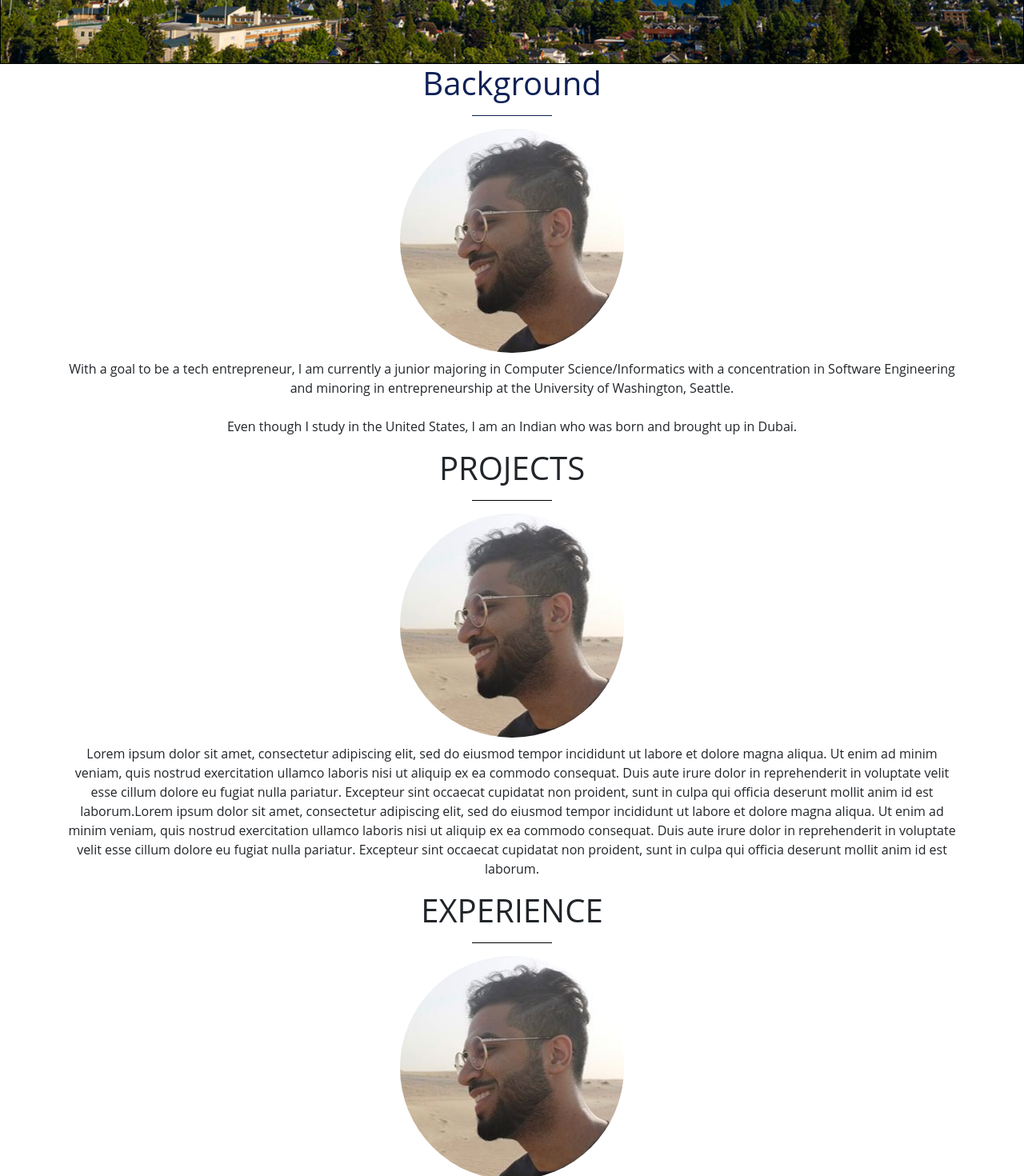
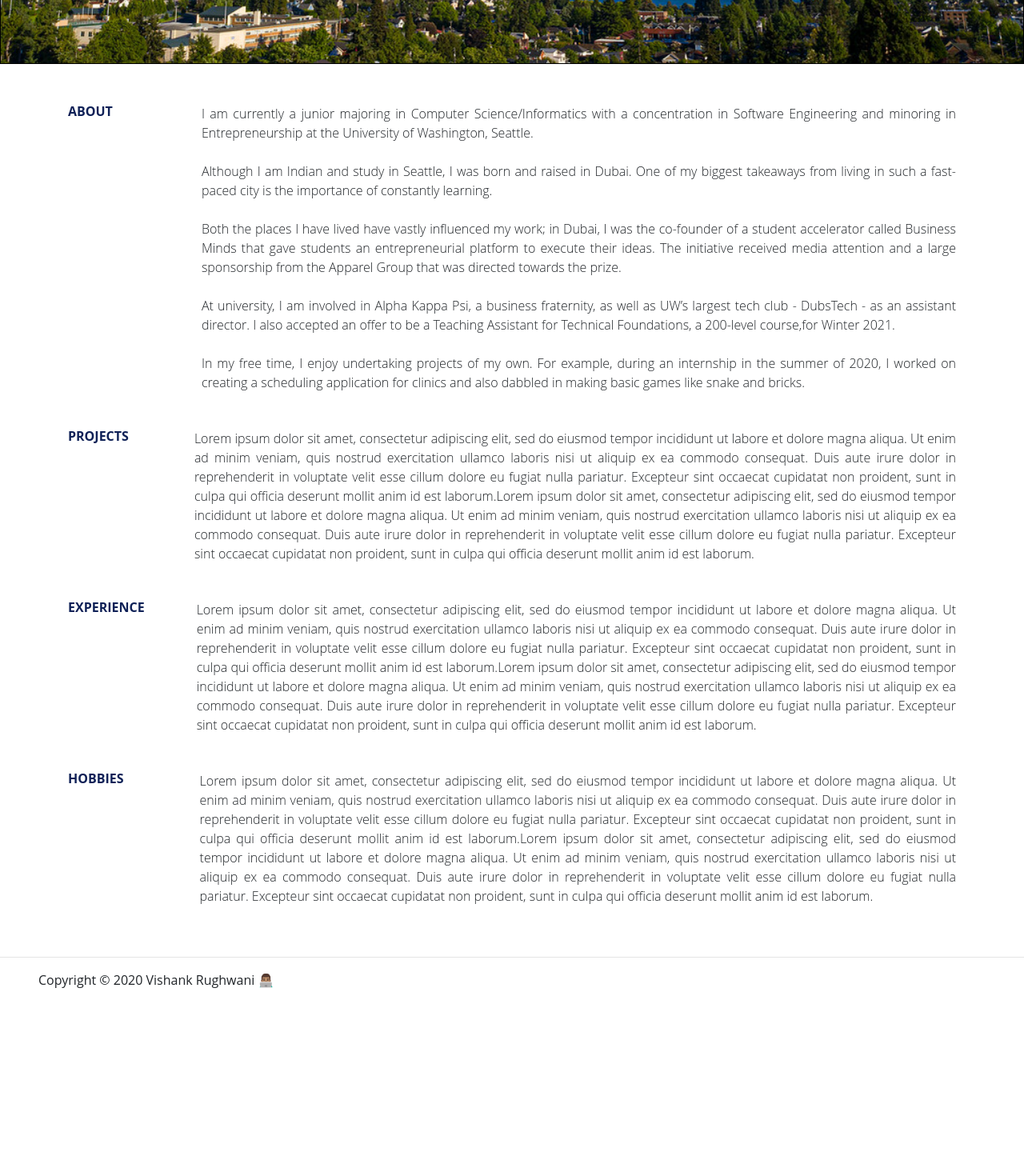
Before and after one commit to vishankrug/personal-website, a React (Create React App) app: page / in a window 1280 px wide. Shown: the part 720-2190 px from the top of the page at 80% size. After the commit the page ends 1973 px from the top, so only its background shows below. Built offline with nearby package versions, Linux system fonts and the light colour scheme.

Commit message:
About page done

```diff
--- a/src/App.css
+++ b/src/App.css
@@ -76,7 +76,20 @@
 }
 
 .text {
-  padding-top: .5rem;
+  text-align: justify;
+  font-weight: lighter;
+}
+.about{
+  margin-left: 111px;
+}
+.projects{
+  margin-left: 82px;
+}
+.experience{
+  margin-left: 65px;
+}
+.hobbies {
+  margin-left: 95px;
 }
 
 .header-flex{
@@ -100,7 +113,9 @@
 }
 
 .title{
+  font-size: 1rem;
   color: #0F2157;
+  font-weight: bolder;
 }
 
 .navbarIcon{
@@ -117,3 +132,13 @@
   font-size: 1.5rem;
   background-color: transparent;
 }
+
+.homepage{
+  display: flex;
+  flex-direction: row;
+  margin-top: 30px;
+}
+
+.firstitem{
+  margin-top: 50px;
+}
--- a/src/Homepage.js
+++ b/src/Homepage.js
@@ -1,13 +1,25 @@
 export function About(){
+    /*
+    <div>
+        <img className="rounded-circle people_image" src={"./vishank.jpeg"}  alt={"Vishank"}/>
+    </div>
+    */
     return(
         <div className="homepage firstitem">
-            <h1 className="title">Background</h1>
-            <hr className="title" size="100" width="100" color="#0F2157" />
+            <h1 className="title">ABOUT</h1>
             <div>
-                <img className="rounded-circle people_image" src={"./vishank.jpeg"}  alt={"Vishank"}/>
+
+                <p className = "text about">I am currently a junior majoring in Computer Science/Informatics with a concentration in Software Engineering and minoring in Entrepreneurship at the University of Washington, Seattle.
+                <br/><br/>
+                Although I am Indian and study in Seattle, I was born and raised in Dubai. One of my biggest takeaways from living in such a fast-paced city is the importance of constantly learning.
+                <br/><br/>
+                Both the places I have lived have vastly influenced my work; in Dubai, I was the co-founder of a student accelerator called Business Minds that gave students an entrepreneurial platform to execute their ideas. The initiative received media attention and a large sponsorship from the Apparel Group that was directed towards the prize.
+                <br/><br/>
+                At university, I am involved in Alpha Kappa Psi, a business fraternity, as well as UW’s largest tech club - DubsTech - as an assistant director. I also accepted an offer to be a Teaching Assistant for Technical Foundations, a 200-level course,for Winter 2021.
+                <br/><br/>
+                In my free time, I enjoy undertaking projects of my own. For example, during an internship in the summer of 2020, I worked on creating a scheduling application for clinics and also dabbled in making basic games like snake and bricks.
+                </p>
             </div>
-            <p className = "text">With a goal to be a tech entrepreneur, I am currently a junior majoring in Computer Science/Informatics with a concentration in Software Engineering and minoring in entrepreneurship at the University of Washington, Seattle.
-            <br/><br/>Even though I study in the United States, I am an Indian who was born and brought up in Dubai.</p>
         </div>
     )
 }
@@ -15,12 +27,8 @@ export function About(){
 export function Projects(){
     return(
         <div className="homepage">
-            <h1>PROJECTS</h1>
-            <hr size="100" width="100" color="black" />
-            <div>
-                <img className="rounded-circle people_image" src={"./vishank.jpeg"}  alt={"Vishank"}/>
-            </div>
-            <p className = "text">Lorem ipsum dolor sit amet, consectetur adipiscing elit, sed do eiusmod tempor incididunt ut labore et dolore magna aliqua. Ut enim ad minim veniam, quis nostrud exercitation ullamco laboris nisi ut aliquip ex ea commodo consequat. Duis aute irure dolor in reprehenderit in voluptate velit esse cillum dolore eu fugiat nulla pariatur. Excepteur sint occaecat cupidatat non proident, sunt in culpa qui officia deserunt mollit anim id est laborum.Lorem ipsum dolor sit amet, consectetur adipiscing elit, sed do eiusmod tempor incididunt ut labore et dolore magna aliqua. Ut enim ad minim veniam, quis nostrud exercitation ullamco laboris nisi ut aliquip ex ea commodo consequat. Duis aute irure dolor in reprehenderit in voluptate velit esse cillum dolore eu fugiat nulla pariatur. Excepteur sint occaecat cupidatat non proident, sunt in culpa qui officia deserunt mollit anim id est laborum.</p>
+            <h1 className="title">PROJECTS</h1>
+            <p className = "text projects">Lorem ipsum dolor sit amet, consectetur adipiscing elit, sed do eiusmod tempor incididunt ut labore et dolore magna aliqua. Ut enim ad minim veniam, quis nostrud exercitation ullamco laboris nisi ut aliquip ex ea commodo consequat. Duis aute irure dolor in reprehenderit in voluptate velit esse cillum dolore eu fugiat nulla pariatur. Excepteur sint occaecat cupidatat non proident, sunt in culpa qui officia deserunt mollit anim id est laborum.Lorem ipsum dolor sit amet, consectetur adipiscing elit, sed do eiusmod tempor incididunt ut labore et dolore magna aliqua. Ut enim ad minim veniam, quis nostrud exercitation ullamco laboris nisi ut aliquip ex ea commodo consequat. Duis aute irure dolor in reprehenderit in voluptate velit esse cillum dolore eu fugiat nulla pariatur. Excepteur sint occaecat cupidatat non proident, sunt in culpa qui officia deserunt mollit anim id est laborum.</p>
 
         </div>
     )
@@ -29,12 +37,8 @@ export function Projects(){
 export function Experience(){
     return(
         <div className="homepage">
-            <h1>EXPERIENCE</h1>
-            <hr size="100" width="100" color="black" />
-            <div>
-                <img className="rounded-circle people_image" src={"./vishank.jpeg"}  alt={"Vishank"}/>
-            </div>
-            <p className = "text">Lorem ipsum dolor sit amet, consectetur adipiscing elit, sed do eiusmod tempor incididunt ut labore et dolore magna aliqua. Ut enim ad minim veniam, quis nostrud exercitation ullamco laboris nisi ut aliquip ex ea commodo consequat. Duis aute irure dolor in reprehenderit in voluptate velit esse cillum dolore eu fugiat nulla pariatur. Excepteur sint occaecat cupidatat non proident, sunt in culpa qui officia deserunt mollit anim id est laborum.Lorem ipsum dolor sit amet, consectetur adipiscing elit, sed do eiusmod tempor incididunt ut labore et dolore magna aliqua. Ut enim ad minim veniam, quis nostrud exercitation ullamco laboris nisi ut aliquip ex ea commodo consequat. Duis aute irure dolor in reprehenderit in voluptate velit esse cillum dolore eu fugiat nulla pariatur. Excepteur sint occaecat cupidatat non proident, sunt in culpa qui officia deserunt mollit anim id est laborum.</p>
+            <h1 className="title">EXPERIENCE</h1>
+            <p className = "text experience">Lorem ipsum dolor sit amet, consectetur adipiscing elit, sed do eiusmod tempor incididunt ut labore et dolore magna aliqua. Ut enim ad minim veniam, quis nostrud exercitation ullamco laboris nisi ut aliquip ex ea commodo consequat. Duis aute irure dolor in reprehenderit in voluptate velit esse cillum dolore eu fugiat nulla pariatur. Excepteur sint occaecat cupidatat non proident, sunt in culpa qui officia deserunt mollit anim id est laborum.Lorem ipsum dolor sit amet, consectetur adipiscing elit, sed do eiusmod tempor incididunt ut labore et dolore magna aliqua. Ut enim ad minim veniam, quis nostrud exercitation ullamco laboris nisi ut aliquip ex ea commodo consequat. Duis aute irure dolor in reprehenderit in voluptate velit esse cillum dolore eu fugiat nulla pariatur. Excepteur sint occaecat cupidatat non proident, sunt in culpa qui officia deserunt mollit anim id est laborum.</p>
 
         </div>
     )
@@ -43,12 +47,8 @@ export function Experience(){
 export function Hobbies(){
     return(
         <div className="homepage">
-            <h1>HOBBIES</h1>
-            <hr size="100" width="100" color="black" />
-            <div>
-                <img className="rounded-circle people_image" src={"./vishank.jpeg"}  alt={"Vishank"}/>
-            </div>
-            <p className = "text">Lorem ipsum dolor sit amet, consectetur adipiscing elit, sed do eiusmod tempor incididunt ut labore et dolore magna aliqua. Ut enim ad minim veniam, quis nostrud exercitation ullamco laboris nisi ut aliquip ex ea commodo consequat. Duis aute irure dolor in reprehenderit in voluptate velit esse cillum dolore eu fugiat nulla pariatur. Excepteur sint occaecat cupidatat non proident, sunt in culpa qui officia deserunt mollit anim id est laborum.Lorem ipsum dolor sit amet, consectetur adipiscing elit, sed do eiusmod tempor incididunt ut labore et dolore magna aliqua. Ut enim ad minim veniam, quis nostrud exercitation ullamco laboris nisi ut aliquip ex ea commodo consequat. Duis aute irure dolor in reprehenderit in voluptate velit esse cillum dolore eu fugiat nulla pariatur. Excepteur sint occaecat cupidatat non proident, sunt in culpa qui officia deserunt mollit anim id est laborum.</p>
+            <h1 className="title">HOBBIES</h1>
+            <p className = "text hobbies">Lorem ipsum dolor sit amet, consectetur adipiscing elit, sed do eiusmod tempor incididunt ut labore et dolore magna aliqua. Ut enim ad minim veniam, quis nostrud exercitation ullamco laboris nisi ut aliquip ex ea commodo consequat. Duis aute irure dolor in reprehenderit in voluptate velit esse cillum dolore eu fugiat nulla pariatur. Excepteur sint occaecat cupidatat non proident, sunt in culpa qui officia deserunt mollit anim id est laborum.Lorem ipsum dolor sit amet, consectetur adipiscing elit, sed do eiusmod tempor incididunt ut labore et dolore magna aliqua. Ut enim ad minim veniam, quis nostrud exercitation ullamco laboris nisi ut aliquip ex ea commodo consequat. Duis aute irure dolor in reprehenderit in voluptate velit esse cillum dolore eu fugiat nulla pariatur. Excepteur sint occaecat cupidatat non proident, sunt in culpa qui officia deserunt mollit anim id est laborum.</p>
 
         </div>
     )
--- a/src/LandingPage.js
+++ b/src/LandingPage.js
@@ -17,7 +17,7 @@ export function LandingPage (){
                         <div className="header-flex">
                             <p className="header-landing-page">Hey! 👋🏽
                             <br/><br/>I'm <em className="name">Vishank Rughwani</em> and I'm passionate <br/> about software engineering and executing <br/> ideas that create a lasting impact.
-                            <br/><br/><em className="scroll">Please scroll down to learn more...</em>
+                            <br/><br/><em className="scroll">Scroll down to learn more...</em>
                             </p>
 
                         </div>
```
Also changed, not shown: 1 other file (tests, documents, lock files or other folders).
